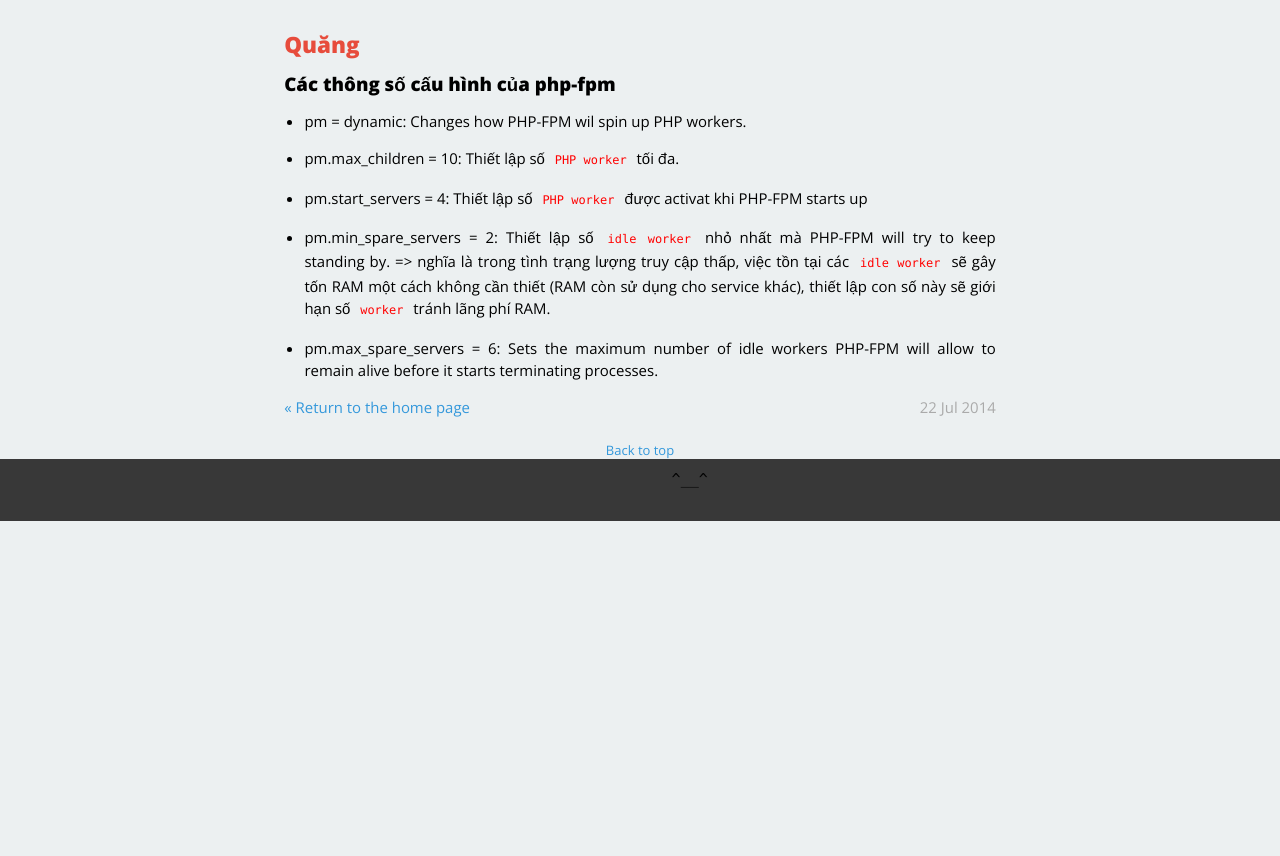
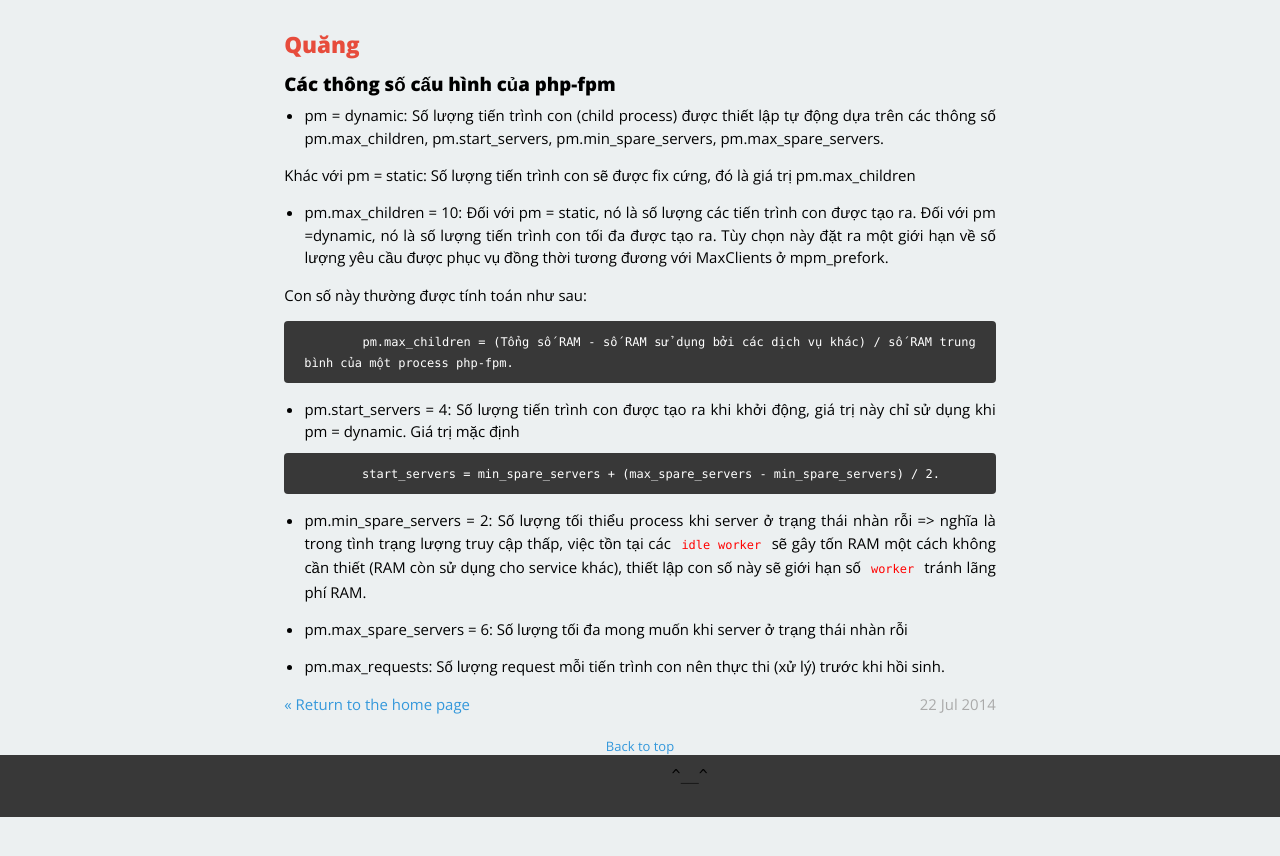
Before and after one commit to gitter-badger/xluffy.github.io, a Jekyll site: the page built from _posts/2014-07-22-thong-so-fpm.md, in a window 1280 px wide. Shown: the top 856 px of the page. Built offline with Jekyll 4.4.1, drawn with Linux system fonts in a browser that asks for light colours; Markdown is read by kramdown in place of the engine named in the settings.

Commit message:
Thiết lập các thông số về tiến trình con của php-fpm

````diff
--- a/_posts/2014-07-22-thong-so-fpm.md
+++ b/_posts/2014-07-22-thong-so-fpm.md
@@ -7,14 +7,29 @@ tags: php-fpm, linux, config
 description: "Các thông số cấu hình của php-fpm"
 ---
 
-+ pm = dynamic: Changes how PHP-FPM wil spin up PHP workers.
++ pm = dynamic: Số lượng tiến trình con (child process) được thiết lập tự động dựa trên các thông số pm.max_children, pm.start_servers,
+pm.min\_spare\_servers, pm.max\_spare\_servers.
 
-+ pm.max_children = 10: Thiết lập số `PHP worker` tối đa.
+Khác với pm = static: Số lượng tiến trình con sẽ được fix cứng, đó là giá trị pm.max_children
 
-+ pm.start_servers = 4: Thiết lập số `PHP worker` được activat khi PHP-FPM starts up
++ pm.max_children = 10: Đối với pm = static, nó là số lượng các tiến trình con được tạo ra. Đối với pm =dynamic, nó là số lượng tiến trình
+con tối đa được tạo ra. Tùy chọn này đặt ra một giới hạn về số lượng yêu cầu được phục vụ đồng thời tương đương với MaxClients ở mpm_prefork.
 
-+ pm.min\_spare\_servers = 2: Thiết lập số `idle worker` nhỏ nhất mà PHP-FPM will try to keep standing by. => nghĩa là trong tình trạng lượng
-truy cập thấp, việc tồn tại các `idle worker` sẽ gây tốn RAM một cách không cần thiết (RAM còn sử dụng cho service khác), thiết lập con số
-này sẽ giới hạn số `worker` tránh lãng phí RAM.
+Con số này thường được tính toán như sau:
 
-+ pm.max\_spare\_servers = 6: Sets the maximum number of idle workers PHP-FPM will allow to remain alive before it starts terminating processes.
+```
+	pm.max_children = (Tổng số RAM - số RAM sử dụng bởi các dịch vụ khác) / số RAM trung bình của một process php-fpm.
+```
+
++ pm.start_servers = 4: Số lượng tiến trình con được tạo ra khi khởi động, giá trị này chỉ sử dụng khi pm = dynamic. Giá trị mặc định
+
+```
+	start_servers = min_spare_servers + (max_spare_servers - min_spare_servers) / 2.
+```
+
++ pm.min\_spare\_servers = 2: Số lượng tối thiểu process khi server ở trạng thái nhàn rỗi => nghĩa là trong tình trạng lượng truy cập thấp,
+việc tồn tại các `idle worker` sẽ gây tốn RAM một cách không cần thiết (RAM còn sử dụng cho service khác), thiết lập con số này sẽ giới hạn số `worker` tránh lãng phí RAM.
+
++ pm.max\_spare\_servers = 6: Số lượng tối đa mong muốn khi server ở trạng thái nhàn rỗi
+
++ pm.max_requests: Số lượng request mỗi tiến trình con nên thực thi (xử lý) trước khi hồi sinh.
````
